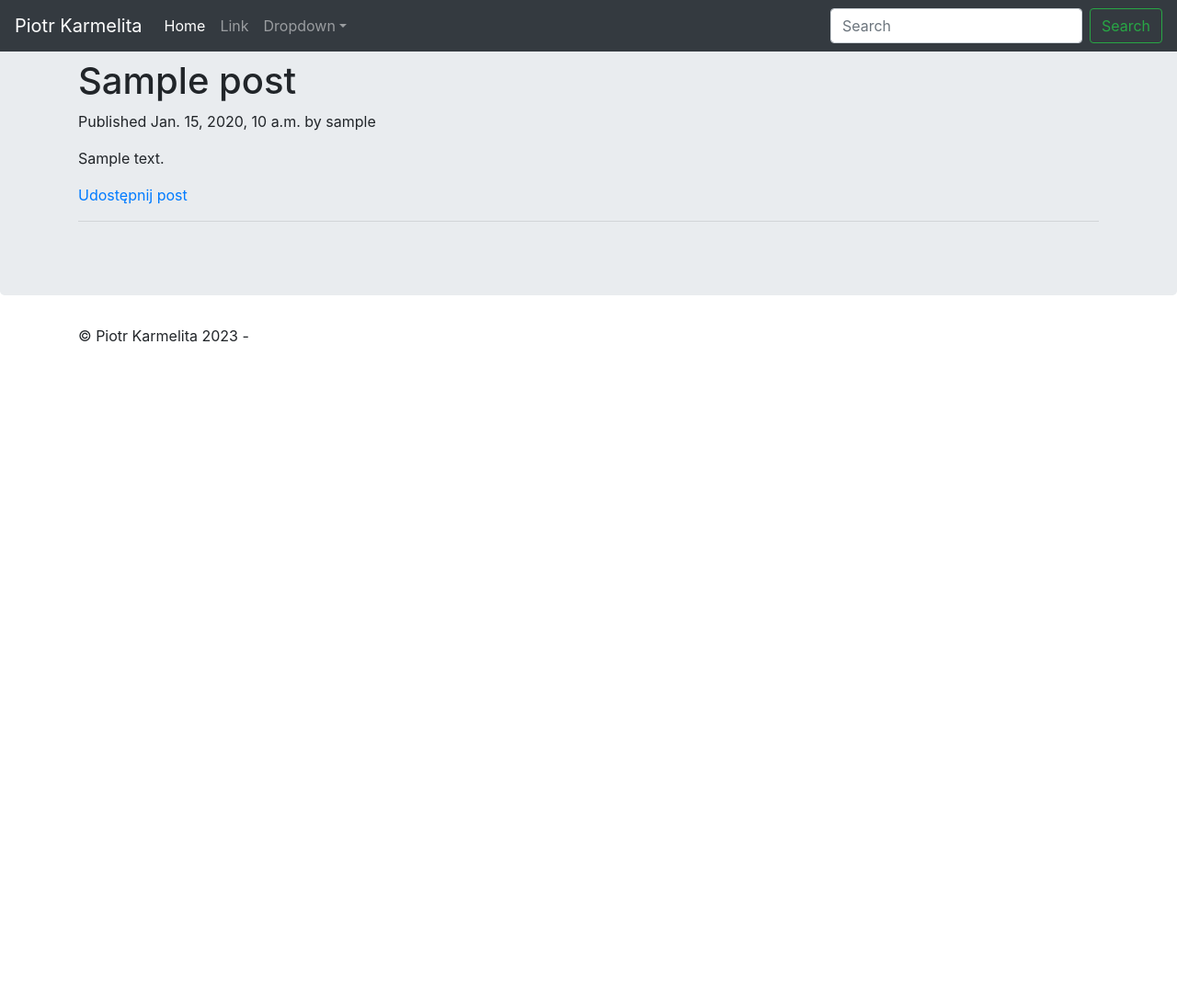
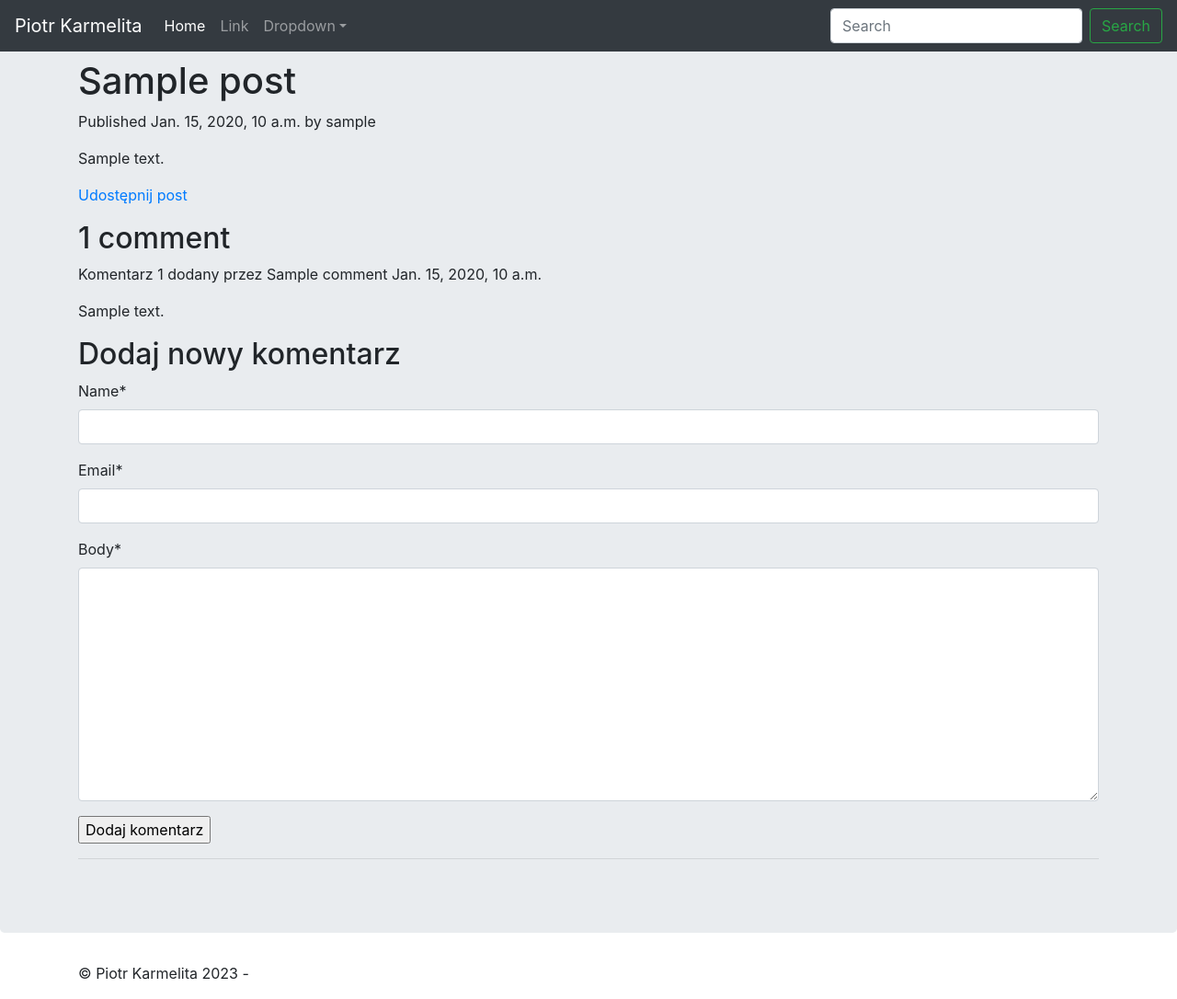
Before and after one commit to p-karmelita/Personal-website, a Django app: a page that uses mysite/templates/mysite/post/detail.html in a window 1280 px wide. Shown: the whole page at 92% size. Before the commit the page ends 372 px from the top, so only its background shows below. Run offline with Django 4.2, Linux system fonts and the light colour scheme; tables that the repository leaves empty hold one stand-in row (values such as "Sample post"); some libraries are stand-ins or nearby versions.

Commit message:
Add comment system to our posts

```diff
--- a/mysite/forms.py
+++ b/mysite/forms.py
@@ -1,4 +1,5 @@
 from django import forms
+from .models import Comment
 
 
 class EmailPostForm(forms.Form):
@@ -7,3 +8,9 @@ class EmailPostForm(forms.Form):
     to = forms.EmailField()
     comments = forms.CharField(required=False,
                                widget=forms.Textarea)
+
+
+class CommentForm(forms.ModelForm):
+    class Meta:
+        model = Comment
+        fields = ['name', 'email', 'body']
--- a/mysite/models.py
+++ b/mysite/models.py
@@ -56,7 +56,8 @@ class Comment(models.Model):
     email = models.EmailField()
     body = models.TextField()
     created = models.DateTimeField(auto_now_add=True)
-    updated = models.BooleanField(default=True)
+    updated = models.DateTimeField(auto_now=True)
+    active = models.BooleanField(default=True)
 
     class Meta:
         ordering = ['created']
@@ -65,4 +66,4 @@ class Comment(models.Model):
         ]
 
     def __str__(self):
-        return f'Komentarz dodany przez {self.name} dla posta {self.post}'
+        return f'Comment by {self.name} on {self.post}'
--- a/mysite/templates/mysite/post/detail.html
+++ b/mysite/templates/mysite/post/detail.html
@@ -17,5 +17,21 @@
      {% post_to_facebook object_or_url "Udostępnij na Facebooku" %}
      {% post_to_linkedin "Udostępnij na LinkedIn." %}
   </p>
-
+{% with comments.count as total_comments %}
+    <h2>
+      {{ total_comments }} comment{{ total_comments|pluralize }}
+    </h2>
+  {% endwith %}
+  {% for comment in comments %}
+    <div class="comment">
+      <p class="info">
+        Komentarz {{ forloop.counter }} dodany przez {{ comment.name }}
+        {{ comment.created }}
+      </p>
+      {{ comment.body|linebreaks }}
+    </div>
+  {% empty %}
+    <p>Nie ma jeszcze żadnych komentarzy.</p>
+  {% endfor %}
+  {% include "mysite/post/includes/comment_form.html" %}
 {% endblock %}
--- /dev/null
+++ b/mysite/templates/mysite/post/includes/comment_form.html
@@ -0,0 +1,10 @@
+{% load crispy_forms_tags %}
+
+<h2>Dodaj nowy komentarz</h2>
+<form action="{% url "mysite:post_comment" post.id %}" method="post">
+{% csrf_token %}
+{{ form.name|as_crispy_field }}
+{{ form.email|as_crispy_field }}
+{{ form.body|as_crispy_field }}
+<p><input type="submit" value="Dodaj komentarz"></p>
+</form>
--- a/mysite/urls.py
+++ b/mysite/urls.py
@@ -8,4 +8,6 @@ urlpatterns = [
     path('', views.PostListView.as_view(), name='post_list'),
     path('<int:year>/<int:month>/<int:day>/<slug:post>/', views.post_detail, name='post_detail'),
     path('<int:post_id>/share/', views.post_share, name='post_share'),
+    path('<int:post_id>/comment/',
+         views.post_comment, name='post_comment'),
 ]
--- a/mysite/views.py
+++ b/mysite/views.py
@@ -2,8 +2,9 @@ from django.shortcuts import render, get_object_or_404
 from django.core.paginator import Paginator, EmptyPage, PageNotAnInteger
 from django.views.generic import ListView
 from django.core.mail import send_mail
-from .models import Post
-from .forms import EmailPostForm
+from django.views.decorators.http import require_POST
+from .models import Post, Comment
+from .forms import EmailPostForm, CommentForm
 
 
 class PostListView(ListView):
@@ -37,10 +38,14 @@ def post_detail(request, year, month, day, post):
                              publish__year=year,
                              publish__month=month,
                              publish__day=day)
+    # active comments
+    comments = post.comments.filter(active=True)
+    # user comments form
+    form = CommentForm()
 
     return render(request,
                   'mysite/post/detail.html',
-                  {'post': post})
+                  {'post': post, 'comments': comments, 'form': form})
 
 
 def post_share(request, post_id):
@@ -69,3 +74,23 @@ def post_share(request, post_id):
     return render(request, 'mysite/post/share.html', {'post': post,
                                                     'form': form,
                                                     'sent': sent})
+
+
+@require_POST
+def post_comment(request, post_id):
+    post = get_object_or_404(Post, id=post_id, \
+                                   status=Post.Status.PUBLISHED)
+    comment = None
+    # A comment was posted
+    form = CommentForm(data=request.POST)
+    if form.is_valid():
+        # Create a Comment object without saving it to the database
+        comment = form.save(commit=False)
+        # Assign the post to the comment
+        comment.post = post
+        # Save the comment to the database
+        comment.save()
+    return render(request, 'mysite/post/comment.html',
+                           {'post': post,
+                            'form': form,
+                            'comment': comment})
```
Also changed, not shown: mysite/admin.py (+9 -2 lines), mysite/templates/mysite/post/comment.html (added, +12 -0 lines), mysite/migrations/0004_comment_active_alter_comment_updated.py (added).
